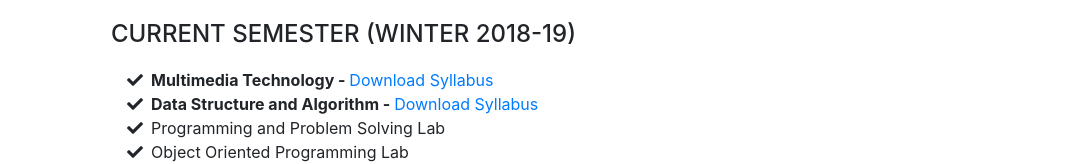
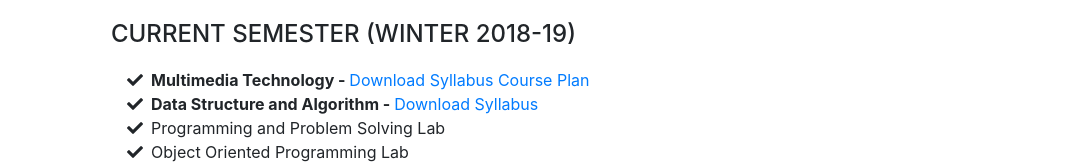
Before and after one commit to asimpathak/asimpathak.github.io, a website with bundled scripts: page index.html in a window 1280 px wide. Shown: the part 2719-2883 px from the top of the page, without its empty margins (209-1280 px from the left). Built offline with nearby package versions, Linux system fonts and the light colour scheme; a web font is replaced by a local one.

Commit message:
Update index.html

```diff
--- a/index.html
+++ b/index.html
@@ -207,6 +207,9 @@ Available at <a href="https://www.swasthyaa.com" target="_blank">www.swasthyaa.c
               <i class="fa-li fa fa-check"></i>
 		   <strong>Multimedia Technology - </strong> <a href="https://drive.google.com/open?id=1h3wUsat2JR2zS7z1FElEQAI46c_V5zWY" target="_blank">
 			  Download Syllabus</a>
+		     <a href="https://drive.google.com/open?id=1w2-Kz_-AkXu6rJ1VCNprSJ8LNaeSKnLu" target="_blank">
+			  Course Plan</a>
+
            </li>
 	    <li>
               <i class="fa-li fa fa-check"></i>
```
